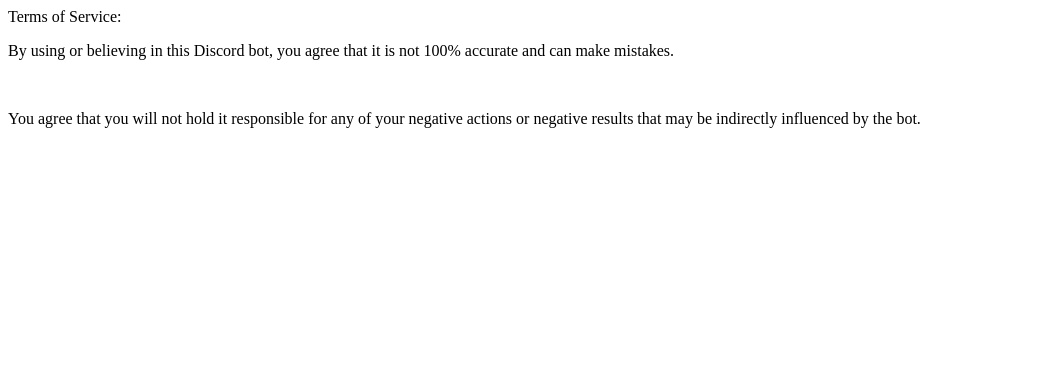
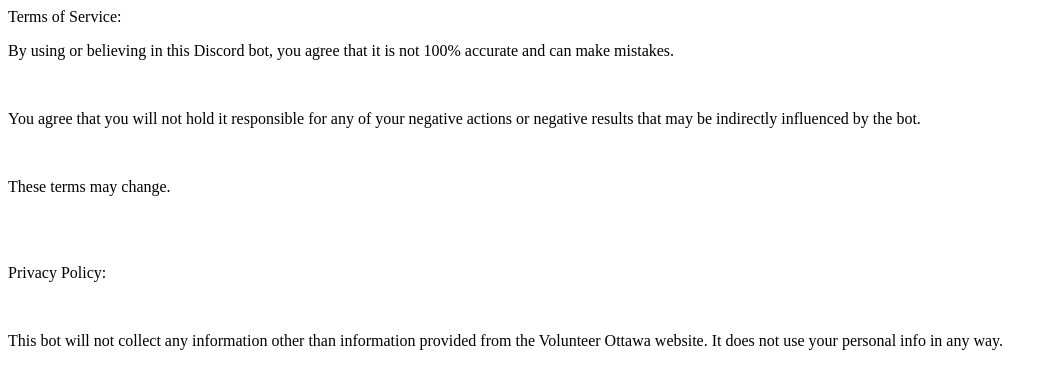
Before and after one commit to DeltaRune5609/vobot, a plain HTML site: page index.html in a window 1280 px wide. Shown: the whole page, without its empty margins (0-1057 px from the left). Drawn offline with Linux system fonts and the light colour scheme.

Commit message:
Update index.html

```diff
--- a/index.html
+++ b/index.html
@@ -5,3 +5,10 @@
 <p>By using or believing in this Discord bot, you agree that it is not 100% accurate and can make mistakes.</p>
 <br>
 <p>You agree that you will not hold it responsible for any of your negative actions or negative results that may be indirectly influenced by the bot.</p>
+<br>
+<p>These terms may change.</p>
+<br>
+<br>
+<p>Privacy Policy:</p>
+<br>
+<p>This bot will not collect any information other than information provided from the Volunteer Ottawa website. It does not use your personal info in any way.</p>
```
